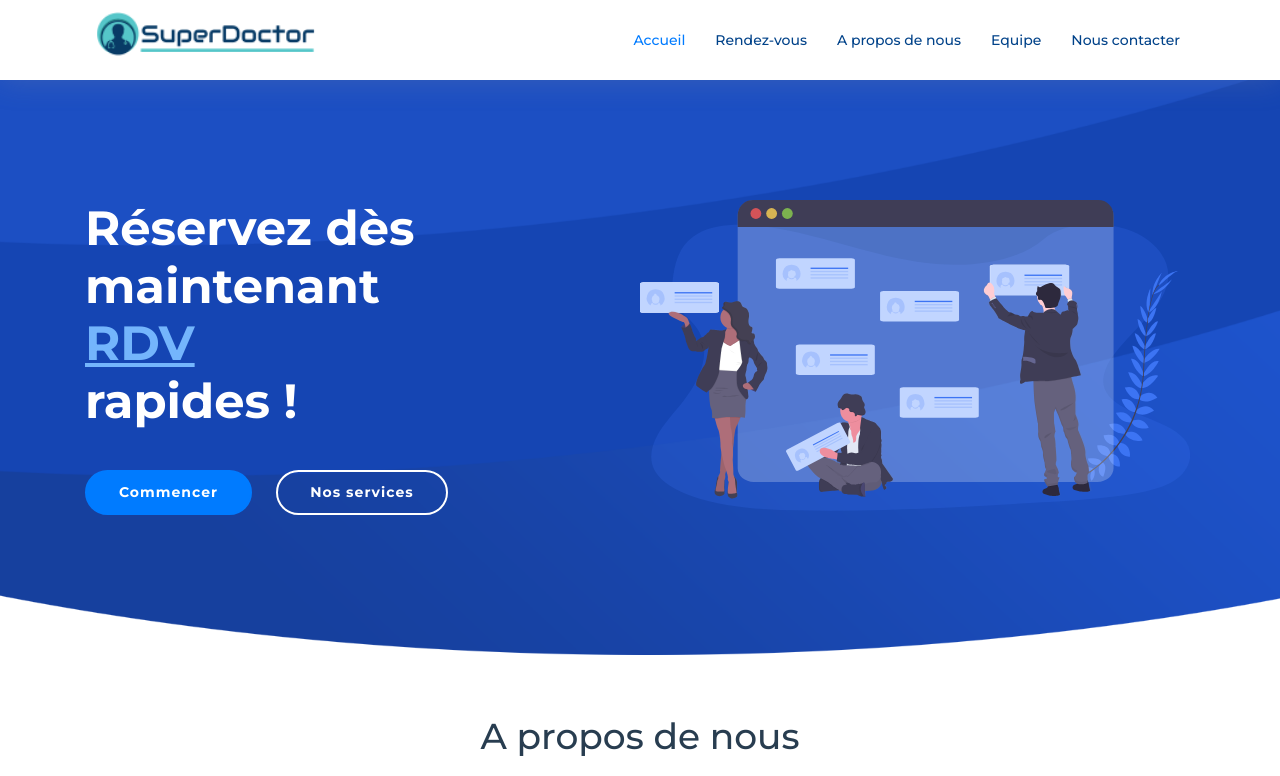
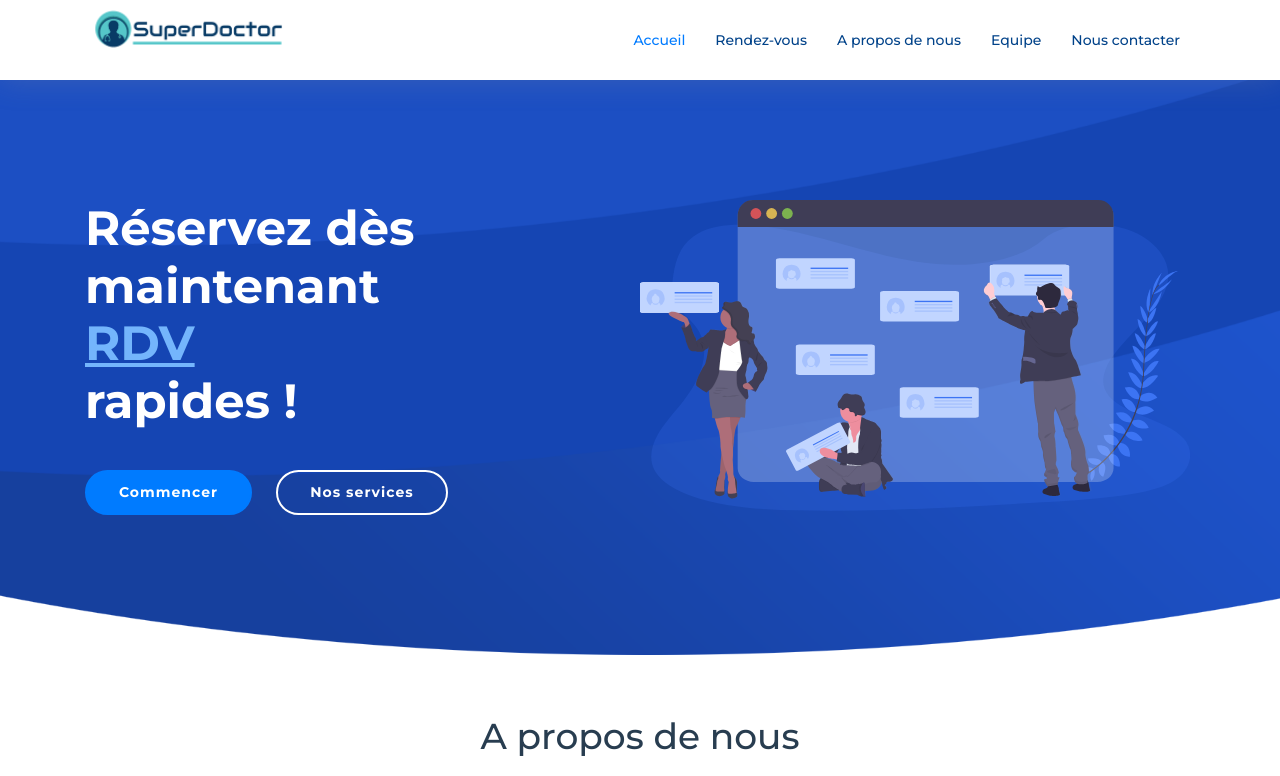
Before and after one commit to VincentIUT/ProjetOsmani, a plain HTML site: page index.html in a window 1280 px wide. Shown: the top 776 px of the page. Drawn offline with nearby package versions, Linux system fonts and the light colour scheme; files whose address does not match are found by name.

Commit message:
chgt taille logo

```diff
--- a/assets/css/style.css
+++ b/assets/css/style.css
@@ -162,7 +162,7 @@ h1, h2, h3, h4, h5, h6 {
   margin:  0;
   position: absolute;
   top: 0;
-  height: 70px;
+  height: 60px;
   vertical-align: top;
   background-size: cover;
 
```
